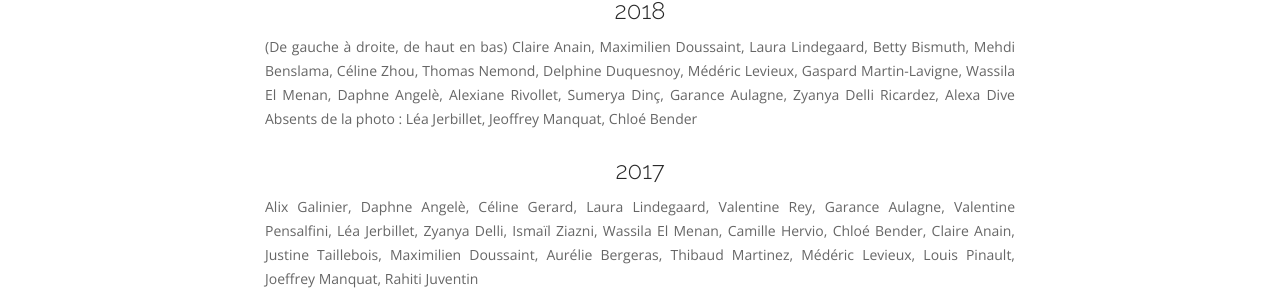
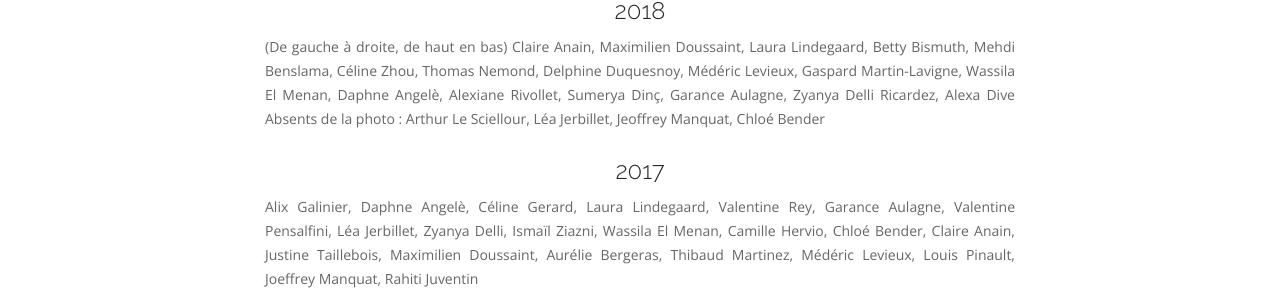
Before and after one commit to tedxparisdauphine/tedxparisdauphine.github.io, a Jekyll site: the page built from _pages/association.html, in a window 1280 px wide. Shown: the part 1305-1608 px from the top of the page. Built offline with Jekyll 4.4.1, drawn with Linux system fonts in a browser that asks for light colours; nearby versions of some CDN libraries; comment, search, counter and statistics services are not loaded.

Commit message:
Update Pages “association”

```diff
--- a/_data/association.yml
+++ b/_data/association.yml
@@ -56,5 +56,6 @@ teams:
       Aulagne, Zyanya Delli Ricardez, Alexa Dive
 
 
-      Absents de la photo : Léa Jerbillet, Jeoffrey Manquat, Chloé Bender
+      Absents de la photo : Arthur Le Sciellour, Léa Jerbillet, Jeoffrey
+      Manquat, Chloé Bender
     year: '2018'
```
